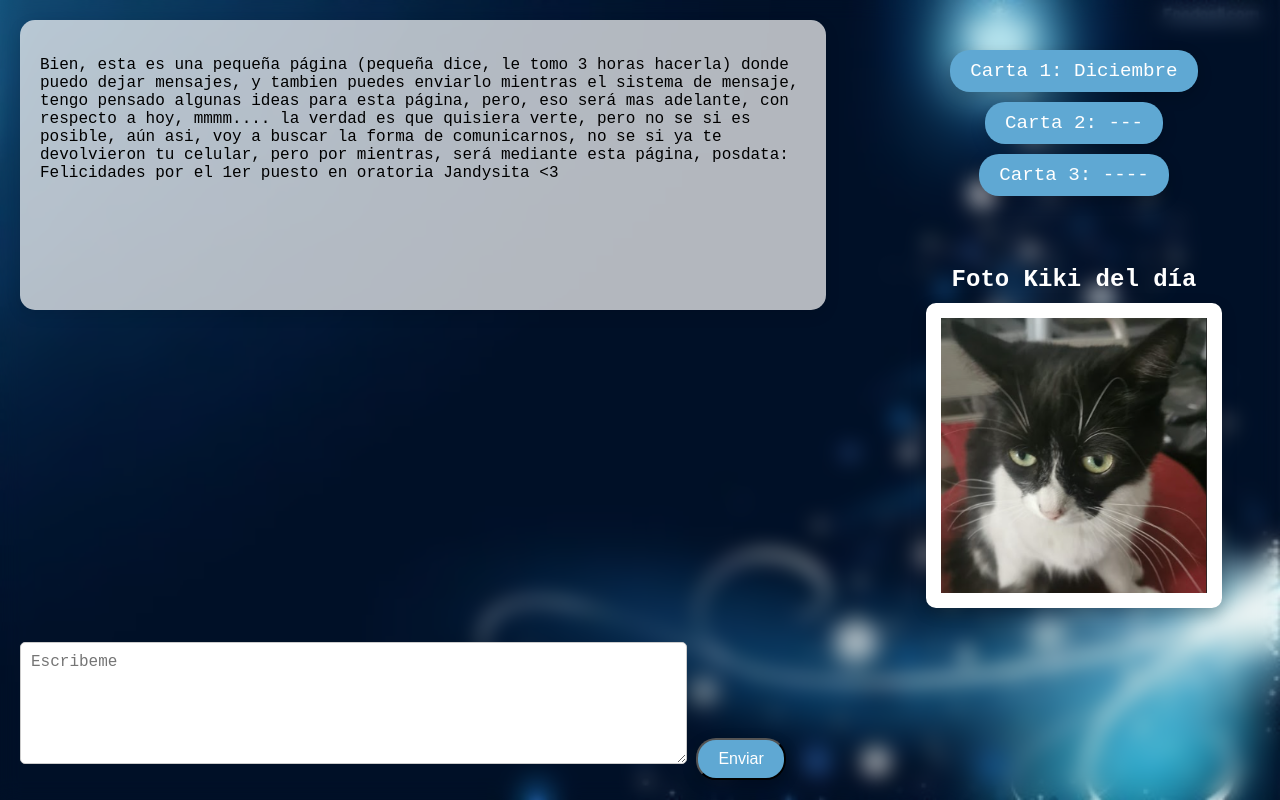
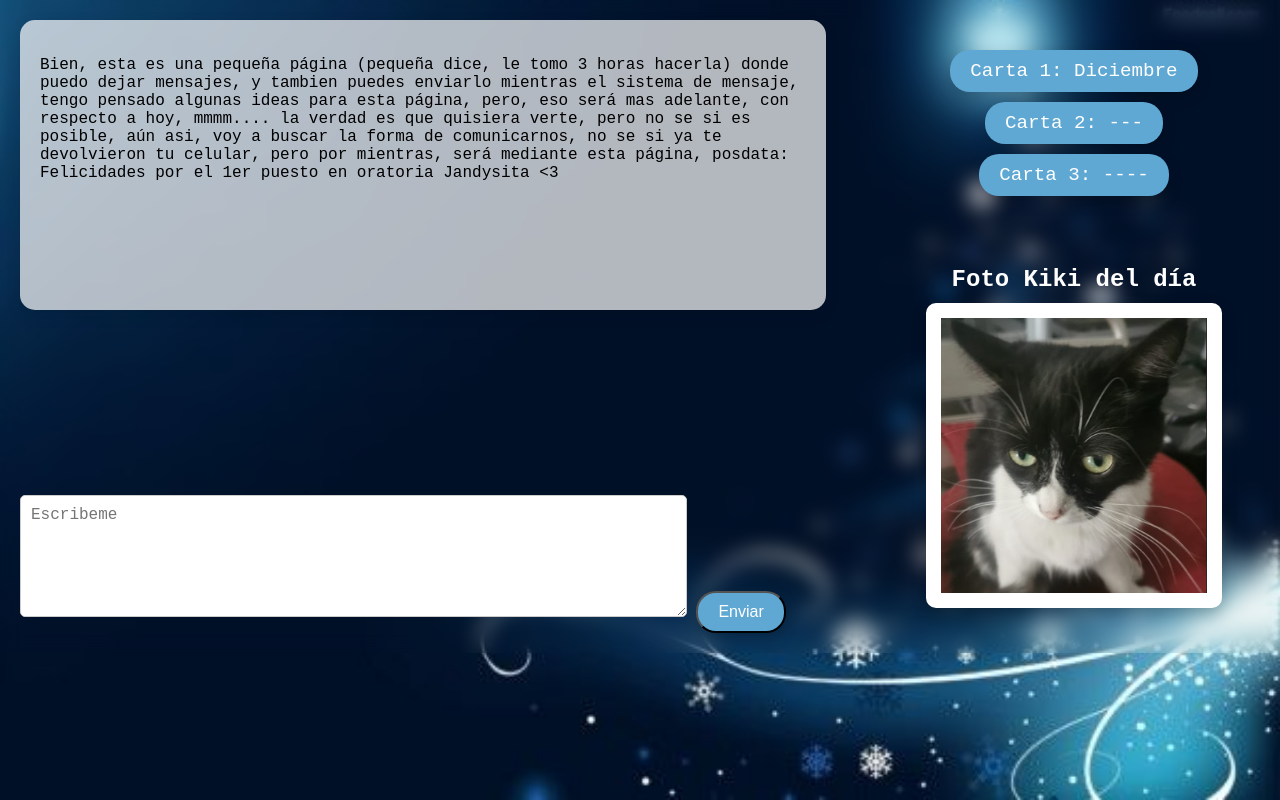
Before and after one commit to gabrielCupe/gabrielCupe.github.io, a plain HTML site: page index.html in a window 1280 px wide. Drawn offline with Linux system fonts and the light colour scheme.

Commit message:
Update index.html

```diff
--- a/index.html
+++ b/index.html
@@ -8,16 +8,17 @@
 body {
   margin: 0;
   padding: 0;
+  height: 100%;
   font-family: 'Courier New', monospace;
   display: flex;
-      justify-content: space-between;
+  justify-content: center;
   align-items: flex-start;
-      height: 100vh;
-      background-image: url('fondo.png'); /* Ruta de tu imagen de fondo */
+  background: url('fondo.png') no-repeat center center;
   background-size: cover;
-      background-position: center;
-      background-attachment: fixed;
+  background-attachment: fixed; /* O 'scroll' si 'fixed' sigue causando problemas */
+  overflow-y: auto;
 }
+
 
     /* Contenedor principal */
     .container {
```
Lines whose indentation alone changed are shown as unchanged.
